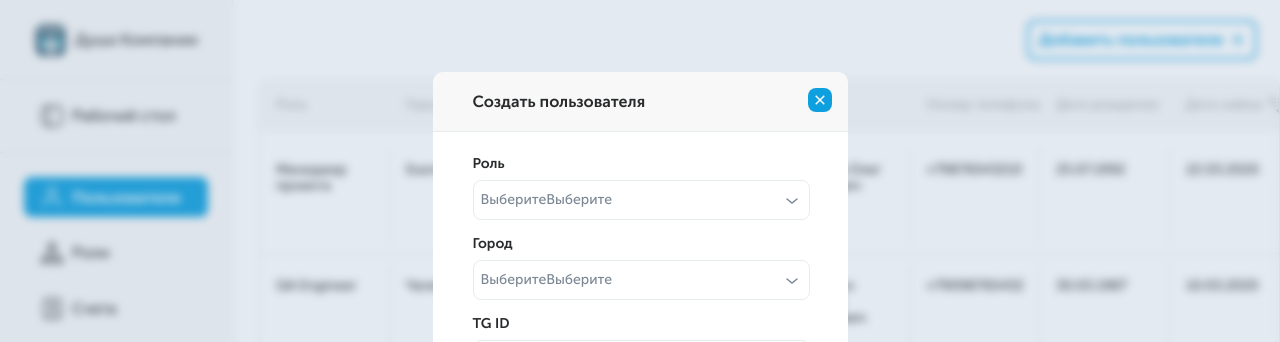
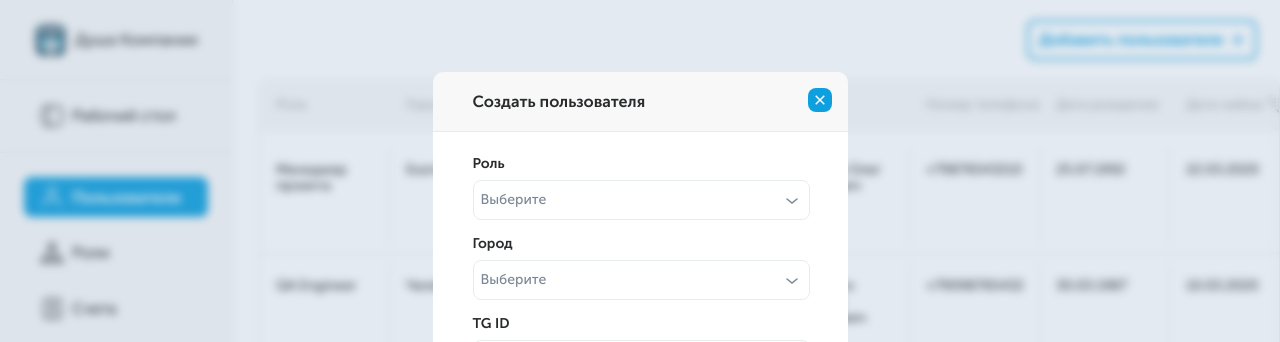
Before and after one commit to microgoose/soul-of-company, a React (Vite) app: page /users in a window 1280 px wide. Both pictures are taken after a click on the button "Добавить пользователя". Shown: the top 342 px of the page. Built offline with nearby package versions, Linux system fonts and the light colour scheme.

Commit message:
fix: tag select double label

```diff
--- a/src/shared/ui/select/ui/tag-select/TagSelect.tsx
+++ b/src/shared/ui/select/ui/tag-select/TagSelect.tsx
@@ -42,6 +42,22 @@ export const TagSelect = <T extends SelectValue,> (props: TaSelectProps<T>) => {
         if (!fieldState.isActive) open();
     }, [fieldState.isActive, open]);
 
+    const selectRenderer = useMemo(() => {
+        if (Array.isArray(value)) {
+            if (value.length) {
+                return <SelectTags value={value} options={options} onChange={handleOnChange} />;
+            } else {
+                return placeholder;
+            }
+        } else {
+            if (value) {
+                return <SelectTags value={[value]} options={options} onChange={handleOnChange} />;
+            } else {
+                return placeholder;
+            }
+        }
+    }, [handleOnChange, options, placeholder, value]);
+
     return (
         <FieldClassState fieldState={fieldState} styles={styles} className={fieldClassState}>
             {label && <FieldLabel>{label}</FieldLabel>}
@@ -49,13 +65,7 @@ export const TagSelect = <T extends SelectValue,> (props: TaSelectProps<T>) => {
             <OuterClick onOuterClick={close} className={styles.selectField} start={fieldState.isActive} ref={selectFieldRef}>
                 <TinyScrollbarContainer className={styles.tagsContainer} onClick={handleOnTagsContainerClick}>
                     <div className={styles.selectTags}>
-                        {Array.isArray(value) && value.length?
-                            <SelectTags value={value} options={options} onChange={handleOnChange} /> :
-                            placeholder}
-
-                        {!Array.isArray(value) && value?
-                            <SelectTags value={[value]} options={options} onChange={handleOnChange} /> :
-                            placeholder}
+                        {selectRenderer}
                     </div>
 
                     <ChevronDown className={styles.toggleIcon} onClick={toggle}/>
```
